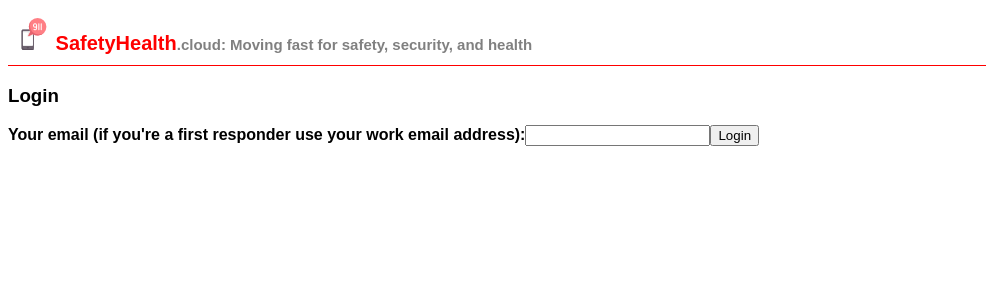
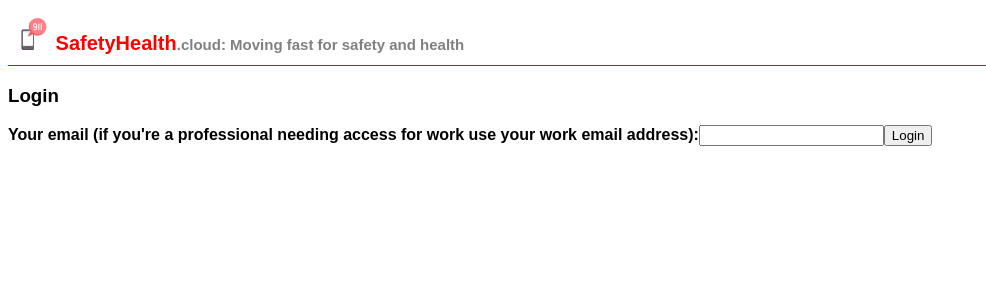
Before and after one commit to SafetyHealthDotCloud/Crisis-Profile, a Flask app: page / in a window 1280 px wide. Shown: the top 300 px of the page, without its empty margins (0-986 px from the left). Run offline with Flask 2, Linux system fonts and the light colour scheme.

Commit message:
change wording on homepage

```diff
--- a/app.py
+++ b/app.py
@@ -38,7 +38,9 @@ def create_random_string():
     letters = string.ascii_lowercase
     return "".join([random.choice(letters) for i in range(10)])
 
-#
+# When someone puts in their email address
+# we compare it to list of approved work email
+# addresses and domains
 class ApprovedWorkEmailAddressDomain(db.Model):
     __tablename__ = 'approved_work_email_address_domains'
 
--- a/templates/index.html
+++ b/templates/index.html
@@ -3,7 +3,7 @@
 
 <head>
 	<meta charset="UTF-8">
-	<title>SafetyHealth.cloud: Moving fast for safety, security, and health</title>
+	<title>SafetyHealth.cloud: Moving fast for safety and and health</title>
 	<script src="https://code.jquery.com/jquery-3.5.1.min.js" integrity="sha256-9/aliU8dGd2tb6OSsuzixeV4y/faTqgFtohetphbbj0=" crossorigin="anonymous"></script>
 	<script src="https://unpkg.com/vue@next"></script>
 	<style>
@@ -82,14 +82,14 @@
 <body>
 	<div id="app">
 		<div id="header"> <span style="float:right">[[ usersLoggedInEmail ]]</span>
-			<h1><img src="/static/911.png"> SafetyHealth<span>.cloud: Moving fast for safety, security, and health</span></h1> </div>
+			<h1><img src="/static/911.png"> SafetyHealth<span>.cloud: Moving fast for safety and health</span></h1> </div>
 		<div v-if="!loggedIn">
 			<h3>Login</h3>
 			<div v-if="sentLoginEmail"> <strong>Your login code:</strong>
 				<input type="text" id="login_code" />
 				<button @click="login">Login</button>
 			</div>
-			<div v-else> <strong>Your email (if you're a first responder use your work email address):</strong>
+			<div v-else> <strong>Your email (if you're a professional needing access for work use your work email address):</strong>
 				<input type="text" name="email" id="login_email" />
 				<button @click="sendLoginEmail">Login</button>
 			</div>
```
